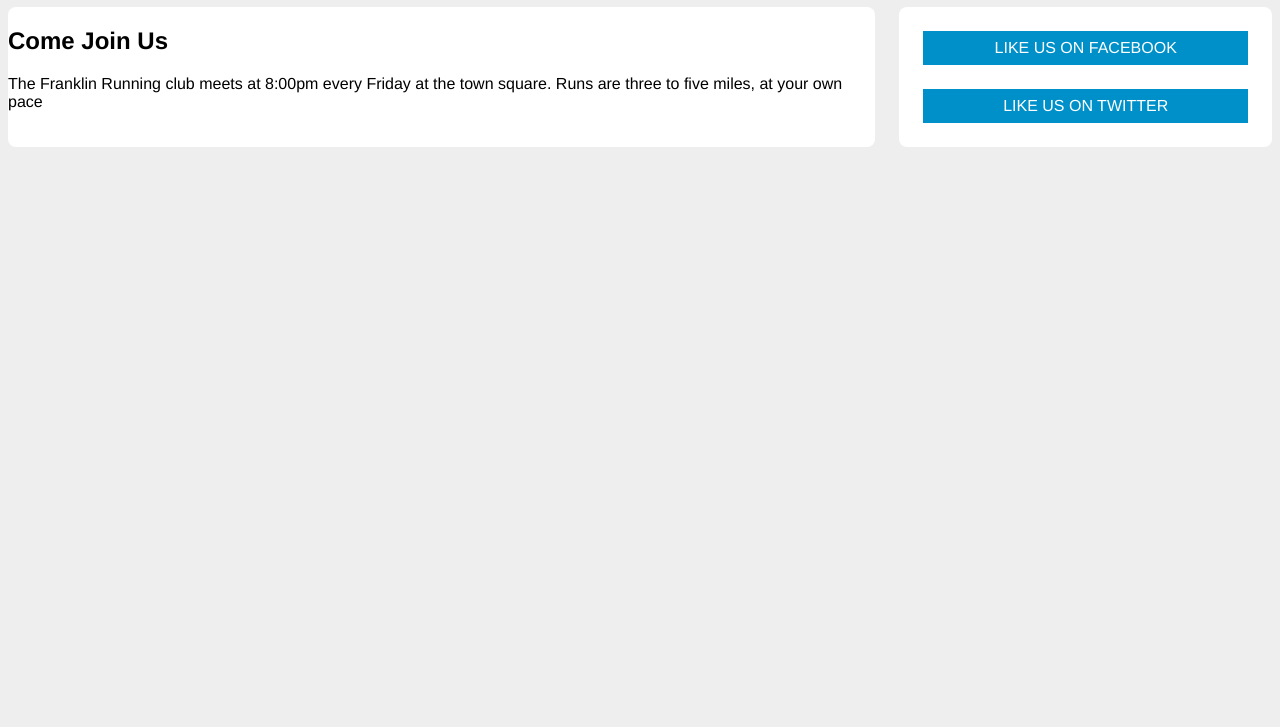
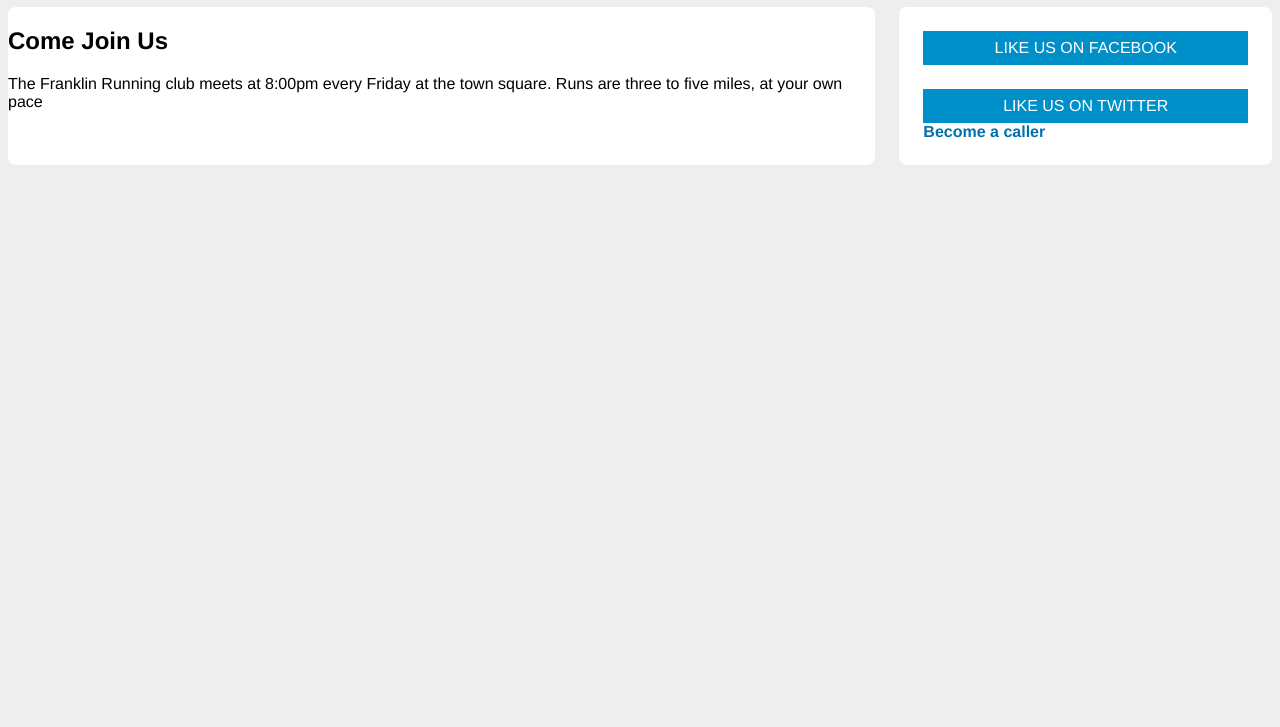
Before and after one commit to techtheriac/css-in-depth, a website: page src/index.html in a window 1280 px wide. Shown: the part 73-800 px from the top of the page. Drawn offline with Linux system fonts and the light colour scheme.

Commit message:
Sponsor link fixed

```diff
--- a/src/index.html
+++ b/src/index.html
@@ -22,6 +22,7 @@
       <aside class="sidebar">
         <a href="/facebook" class="button-link">Like Us on Facebook</a>
         <a href="/twitter" class="button-link">Like Us on Twitter</a>
+        <a href="/callers" class="callers">Become a caller</a>
       </aside>
     </div>
     <script src="./script.js"></script>
--- a/src/style.css
+++ b/src/style.css
@@ -52,3 +52,10 @@ main {
 .button-link + .button-link {
   margin-top: 1.5em;
 }
+
+.callers {
+  display: block;
+  color: #0072b0;
+  font-weight: bold;
+  text-decoration: none;
+}
```
